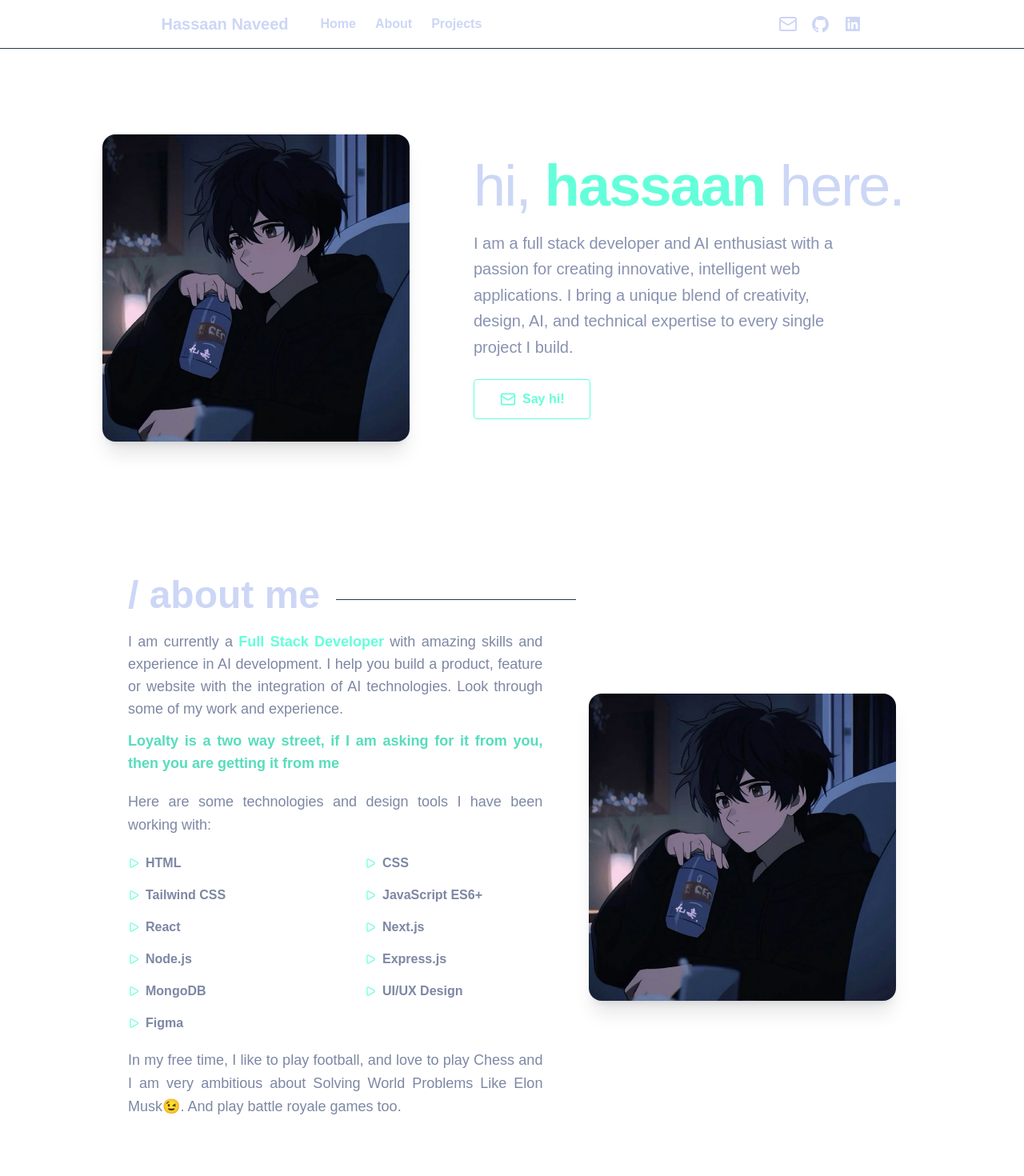
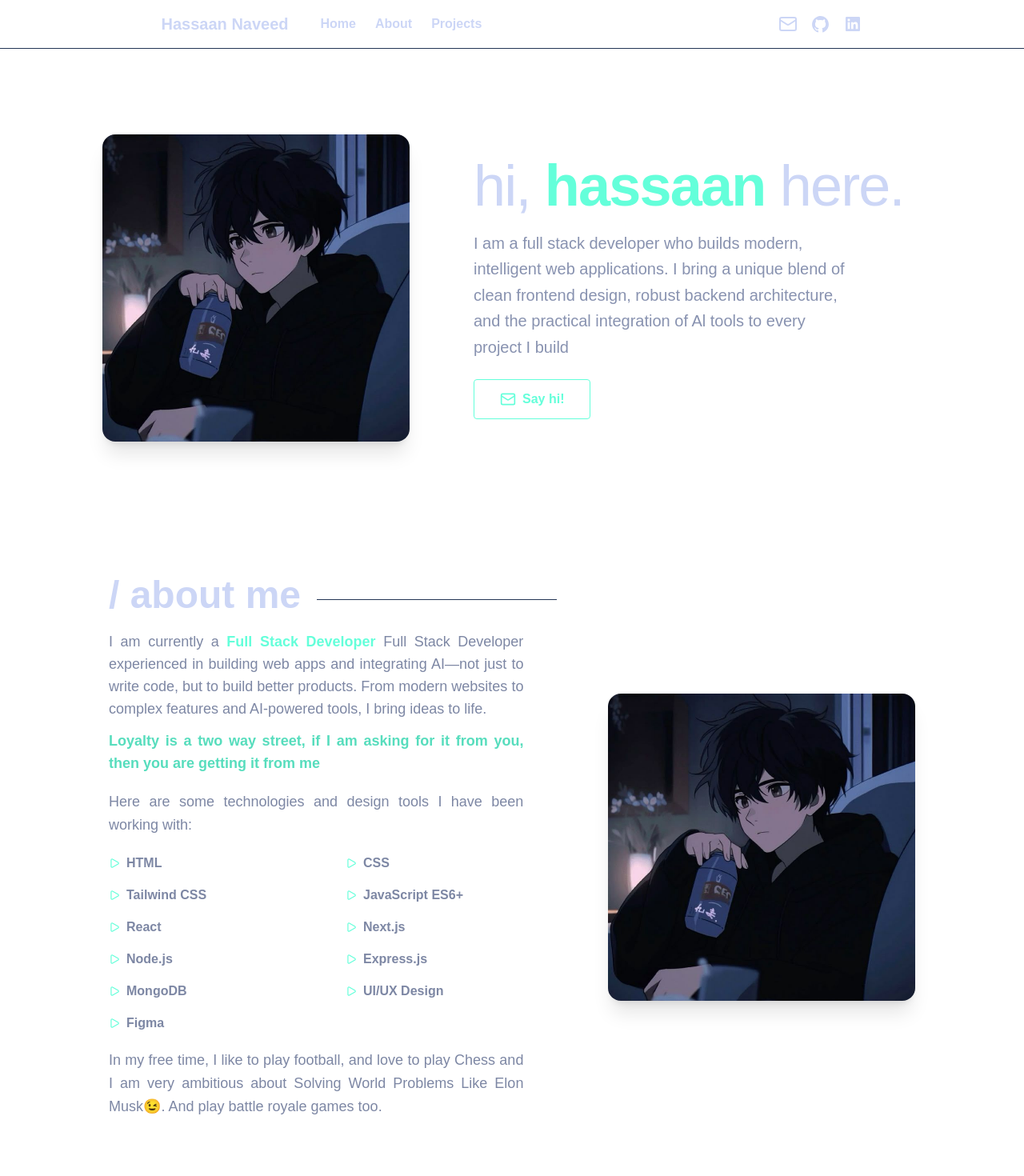
Before and after one commit to hassaanonlinux-sudo/Personal-Portfolio, a Next.js app: page / in a window 1280 px wide. Shown: the top 1470 px of the page at 80% size. Built offline with nearby package versions, Linux system fonts and the light colour scheme; a web font is replaced by a local one.

Commit message:
ai final

```diff
--- a/components/AboutSection.tsx
+++ b/components/AboutSection.tsx
@@ -1,6 +1,8 @@
 "use client";
 import { motion, Variants } from "framer-motion";
 import { Play } from "lucide-react";
+import Image from 'next/image';
+
 
 const containerVariants: Variants = {
   hidden: { opacity: 0 },
@@ -29,7 +31,7 @@ export default function AboutSection() {
       className="lg:min-h-[65vh] w-full flex flex-col lg:flex-row items-center justify-center px-6 md:px-12  py-20 lg:py-20 select-none scroll-mt-20"
     >
       {/* Left side text container */}
-      <div className="left w-full lg:max-w-xl">
+      <div className="left w-full lg:max-w-xl mr-12 ">
         <div className="heading flex justify-start items-center">
           {/* Made header highly visible, clean, and bold */}
           <h1 className="text-3xl md:text-5xl font-bold text-font">/ about me</h1>
@@ -43,9 +45,7 @@ export default function AboutSection() {
           <p className=" text-xl md:text-lg pt-5 w-full lg:w-[90%] text-(--second-color-font) text-justify ">
             I am currently a{" "}
             <span className="font-bold text-hover">Full Stack Developer</span>{" "}
-            with amazing skills and experience in AI development. I help you build a product,
-            feature or website with the integration of AI technologies. Look through some of my work and experience.
-            <div className="pt-3 text-(--text-color2)  md:text-lg font-bold  ">
+Full Stack Developer experienced in building web apps and integrating AI—not just to write code, but to build better products. From modern websites to complex features and AI-powered tools, I bring ideas to life.            <div className="pt-3 text-(--text-color2)  md:text-lg font-bold  ">
               Loyalty is a two way street, if I am asking for it from you, then you are getting it from me {" "}
             </div>
           </p>
@@ -165,11 +165,13 @@ export default function AboutSection() {
       </div>
 
       {/* Right side image container */}
-      <div className="right hidden lg:flex w-80 h-80 lg:w-96 lg:h-96 shrink-0">
-        <img
+      <div className="right hidden lg:flex w-80 h-80 lg:w-96 lg:h-96 shrink-0 ">
+        <Image
           src="/Images/man.jpg"
           alt="Hassaan profile illustration"
           className="w-full h-full object-cover rounded-2xl hover:-translate-y-1 transition-transform duration-300 shadow-xl"
+          width={300}
+          height={300}
         />
       </div>
     </section>
--- a/components/HomeSection.tsx
+++ b/components/HomeSection.tsx
@@ -1,4 +1,5 @@
 import { Mail } from 'lucide-react';
+import Image from 'next/image';
 
 export default function HomeSection() {
   return (
@@ -13,10 +14,12 @@ export default function HomeSection() {
         {/* Left Side: Profile Image */}
         {/* Restored to your preferred desktop bounds (w-96 h-96) while staying beautifully compact on mobile devices */}
         <div className="w-[55%] sm:w-[40%] md:w-80 md:h-80 lg:w-96 lg:h-96 aspect-square shrink-0">
-            <img
+            <Image
               src="/Images/man.jpg"
               alt="Hassaan Naveed"
               className="w-full h-full object-cover rounded-2xl shadow-xl hover:-translate-y-1 transition-transform duration-300"
+              width={300}
+              height={300}
             />
         </div>
 
@@ -30,7 +33,7 @@ export default function HomeSection() {
             <div>
                 {/* 🛠️ FIXED SYNTAX BUG: Changed your text-(...) variables to proper CSS bracket layout targets */}
                 <p className="text-base sm:text-lg lg:text-xl pt-3 w-full lg:w-[85%] text-[#8892b0] leading-relaxed text-center lg:text-left" >
-I am a full stack developer and AI enthusiast with a passion for creating innovative, intelligent web applications. I bring a unique blend of creativity, design, AI, and technical expertise to every single project I build.</p>
+I am a full stack developer who builds modern, intelligent web applications. I bring a unique blend of clean frontend design, robust backend architecture, and the practical integration of Al tools to every project I build</p>
             </div>
 
             <a href="mailto:hassaanonlinux@gmail.com" className="mt-6">
--- a/components/ImagesSlider.tsx
+++ b/components/ImagesSlider.tsx
@@ -3,6 +3,8 @@ import { useState } from "react";
 import { motion, AnimatePresence, type Variants } from "framer-motion";
 import { ChevronLeft, ChevronRight, ExternalLink } from "lucide-react";
 import { RiGithubFill, RiFolder3Line } from "@remixicon/react";
+import Image from 'next/image';
+
 
 const projects = [
   {
@@ -119,10 +121,13 @@ export default function ProjectSlider() {
 
               {/* Optional: Project Screenshot Slot to replicate her thumbnail layout */}
               <div className="w-full h-36 rounded-xl overflow-hidden mb-4 border border-slate-800 bg-slate-950">
-                <img
+                <Image
                   src={project.image}
                   alt={project.title}
                   className="w-full h-full object-cover opacity-80"
+                  width={300}
+                  height={300}
+
                 />
               </div>
 
```
